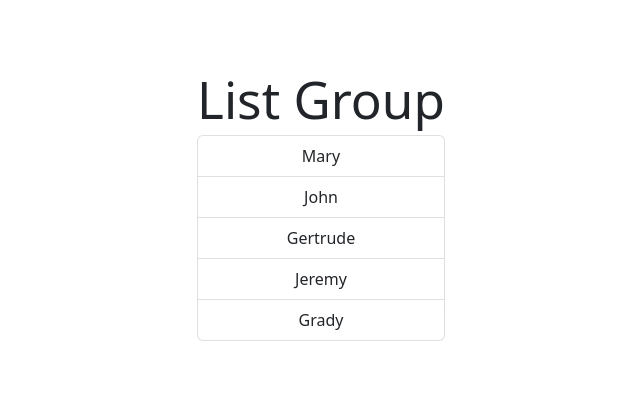
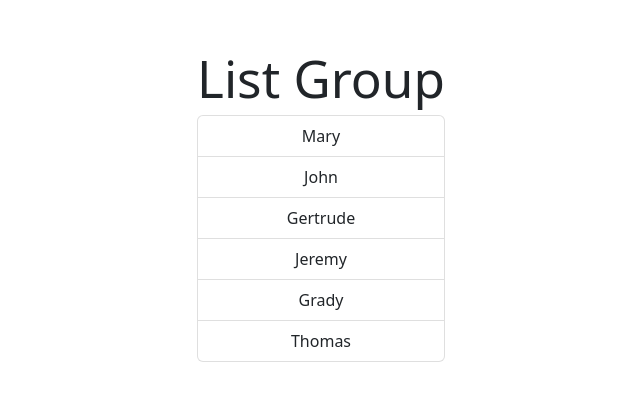
Before and after one commit to uwla/react-app, a React app: page / in a window 1280 px wide. Shown: the part 194-594 px from the top of the page, without its empty margins (319-959 px from the left). Built offline with nearby package versions, Linux system fonts and the light colour scheme; the HTML template or start-up script is replaced by a standard one.

Commit message:
refactor: render list items using for-loop syntax

```diff
--- a/src/components/ListGroup.tsx
+++ b/src/components/ListGroup.tsx
@@ -1,13 +1,15 @@
 function ListGroup() {
+    const items = ["Mary", "John", "Gertrude", "Jeremy", "Grady", "Thomas"];
+
     return (
         <>
             <h1>List Group</h1>
             <ul className="list-group">
-                <li className="list-group-item">Mary</li>
-                <li className="list-group-item">John</li>
-                <li className="list-group-item">Gertrude</li>
-                <li className="list-group-item">Jeremy</li>
-                <li className="list-group-item">Grady</li>
+                {items.map((item, index) => (
+                    <li key={index} className="list-group-item">
+                        {item}
+                    </li>
+                ))}
             </ul>
         </>
     );
```
